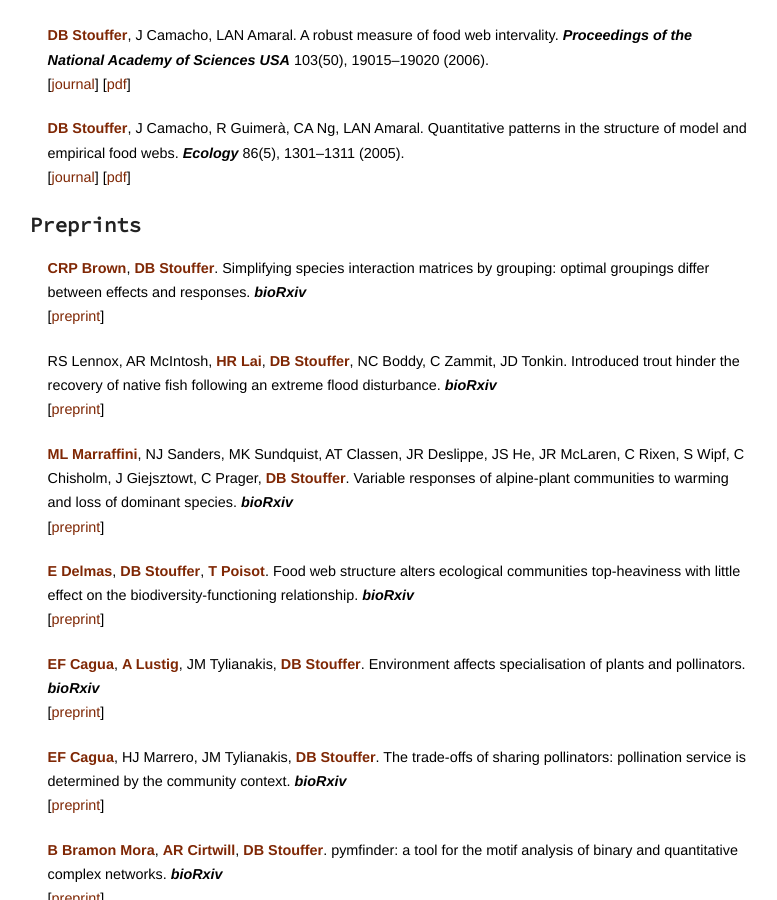
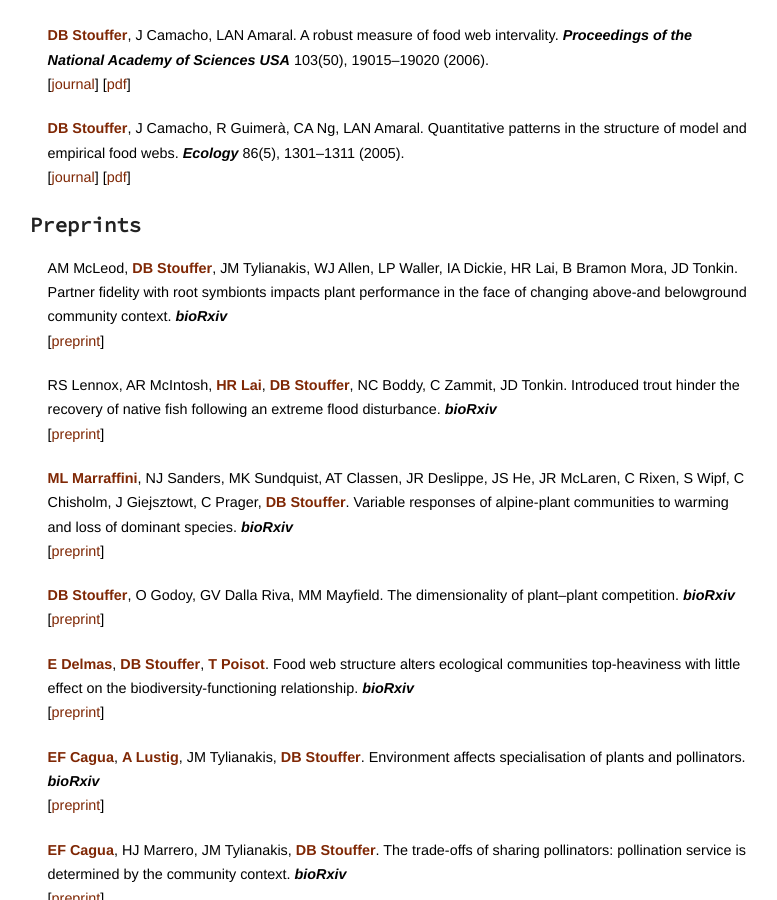
Before and after one commit to stoufferlab/stoufferlab.github.io, a Jekyll site: the page built from publications/index.html, in a window 1280 px wide and 900 px high, scrolled down 10653 px. Shown: the whole window, without its empty margins (375-1152 px from the left). Built offline with Jekyll 4.4.1, drawn with Linux system fonts in a browser that asks for light colours; nearby versions of some CDN libraries; library files that are not in the unit come from our copies; a script that is not in the unit is left out.

Commit message:
adding dimensionality and partner fidelity; removing paper by Christopher that is now published

```diff
--- a/publications/preprints.html
+++ b/publications/preprints.html
@@ -21,12 +21,19 @@ ARTICLE TITLE.
 <div id="publication">
 <li>
 <p>
-<b style="color: rgb(127,39,4);">CRP Brown</b>,
-<b style="color: rgb(127,39,4);">DB Stouffer</b>.
-Simplifying species interaction matrices by grouping: optimal groupings differ between effects and responses.
+AM McLeod,
+<b style="color: rgb(127,39,4);">DB Stouffer</b>,
+JM Tylianakis,
+WJ Allen,
+LP Waller,
+IA Dickie,
+HR Lai,
+B Bramon Mora,
+JD Tonkin.
+Partner fidelity with root symbionts impacts plant performance in the face of changing above-and belowground community context.
 <b><i>bioRxiv</i></b>
 <br>
-	[<a href="https://doi.org/10.1101/2025.01.18.633749">preprint</a>]
+	[<a href="https://doi.org/10.64898/2026.01.13.699266">preprint</a>]
 <br>
 </p>
 </li>
@@ -73,6 +80,22 @@ Variable responses of alpine-plant communities to warming and loss of dominant s
 <br>
 <small>
 </small>
+</p>
+</li>
+</div>
+
+<div id="publication">
+<li>
+<p>
+<b style="color: rgb(127,39,4);">DB Stouffer</b>,
+O Godoy,
+GV Dalla Riva,
+MM Mayfield.
+The dimensionality of plant–plant competition.
+<b><i>bioRxiv</i></b>
+<br>
+	[<a href="https://doi.org/10.1101/2021.11.10.467010">preprint</a>]
+<br>
 </p>
 </li>
 </div>
```
